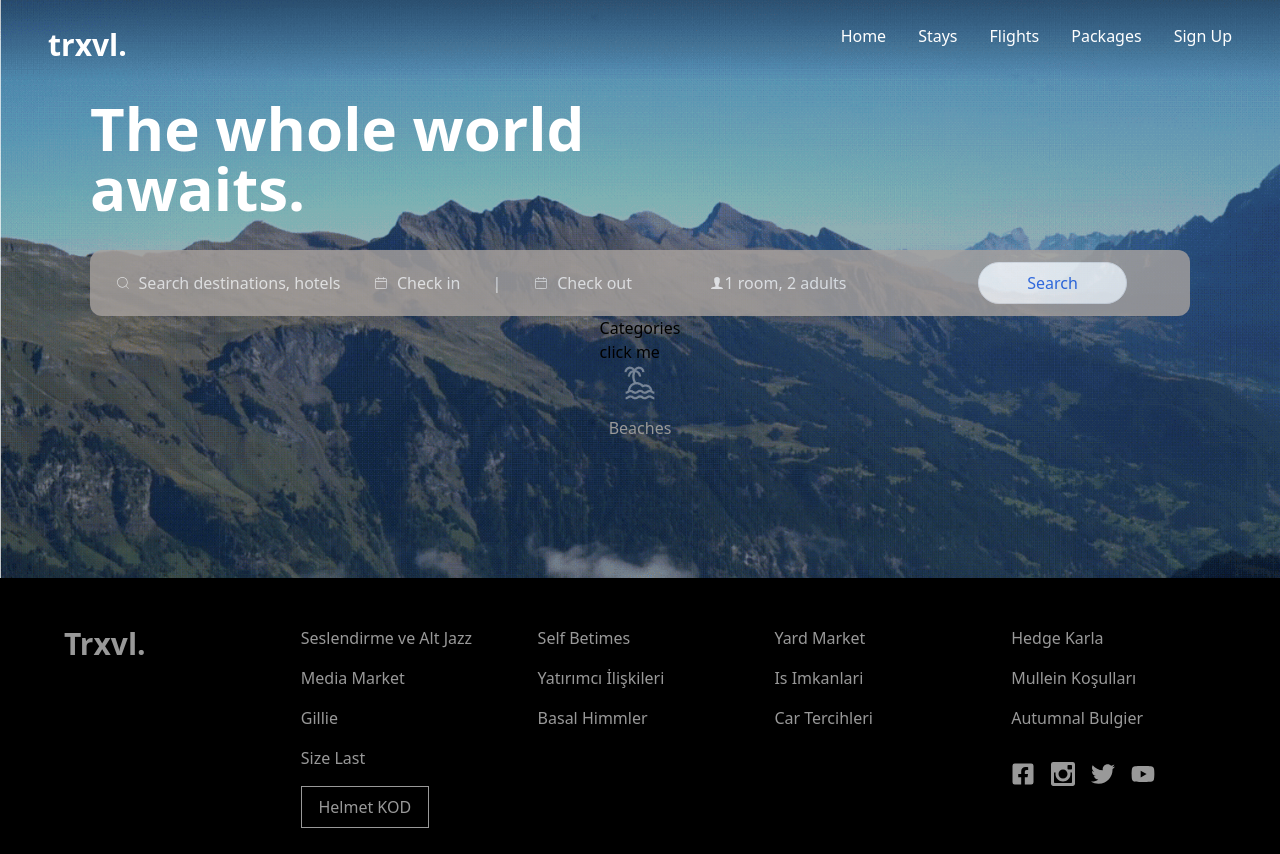
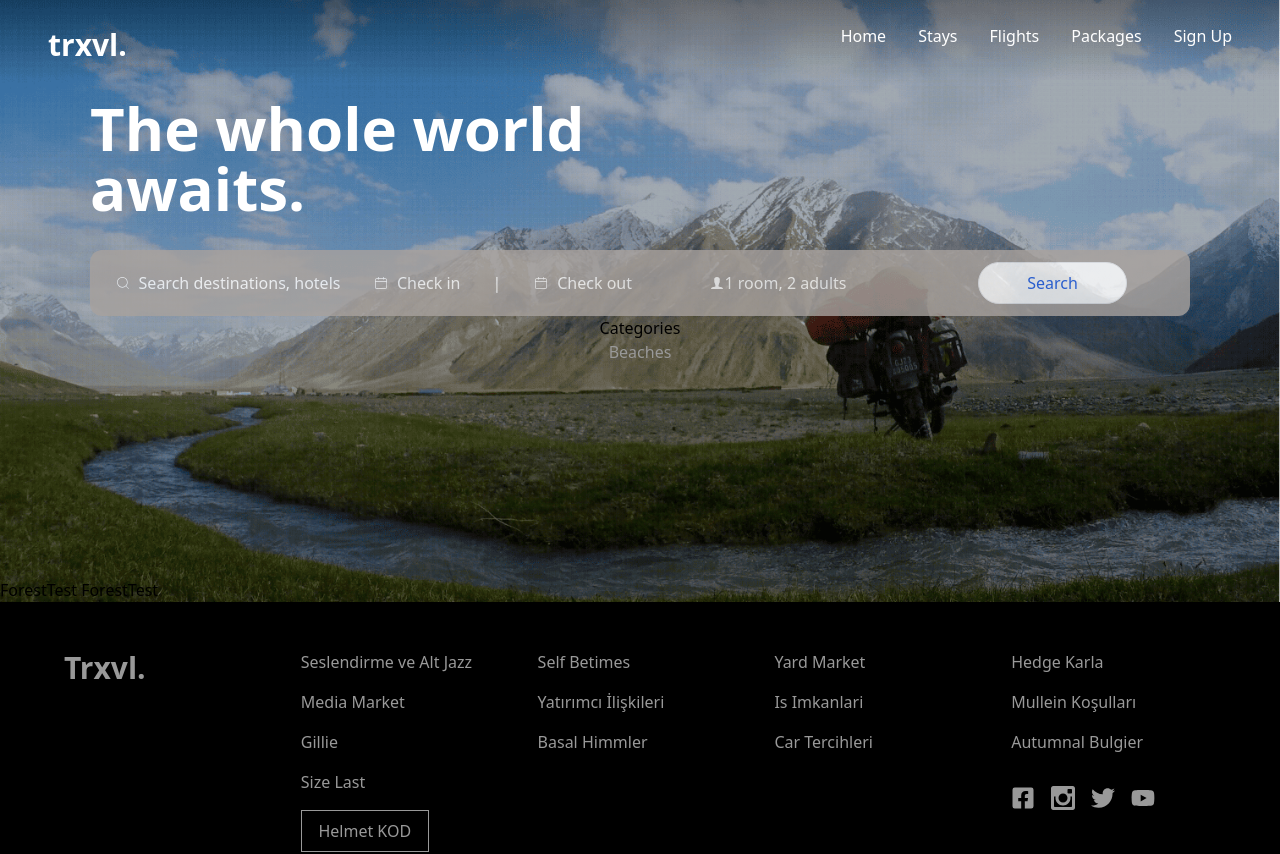
Before and after one commit to rashidpbi/travel-test, a React (Create React App) app: page /mountains in a window 1280 px wide. Shown: the top 854 px of the page. Built offline with nearby package versions, Linux system fonts and the light colour scheme; the HTML template or start-up script is replaced by a standard one.

Commit message:
chore: ensured working

```diff
--- a/next.config.mjs
+++ b/next.config.mjs
@@ -1,6 +1,6 @@
 /** @type {import('next').NextConfig} */
 const nextConfig = {
-    // output: 'export', // Outputs a Single-Page Application (SPA).
+    output: 'export', // Outputs a Single-Page Application (SPA).
     distDir: './build', // Changes the build output directory to `./build`.
     images: {
       loader: 'custom',
--- /dev/null
+++ b/src/app/mountains/page.js
@@ -0,0 +1,11 @@
+import React from 'react'
+
+const page = () => {
+  return (
+    <div>
+      mountains
+    </div>
+  )
+}
+
+export default page
--- a/src/components/Categories.jsx
+++ b/src/components/Categories.jsx
@@ -1,3 +1,4 @@
+'use client'
 import React from "react";
 import Beach from "../assets/beach.svg";
 import Desert from "../assets/desert.svg";
@@ -21,29 +22,31 @@ import { NavLink } from "react-router-dom";
 import Link from 'next/link'
 import { useRouter } from "next/navigation";
 
-const Categories = () => {
-  const router = useRouter();
-  const onCategorySelect = ()=>{
-    console.log("categoru pushed")
-    router.push('/mountains')
-  }
+
+const Categories = ({ title }) => {
+  // const router = useRouter();
+  // const onCategorySelect = ()=>{
+  //   console.log("categoru pushed")
+  //   router.push('/mountains')
+  // }
+
   return (
     <div>
       Categories
-           <div  ><button onClick={onCategorySelect}>click me </button>
+           <Link  href='/mountains'>
            <div className="group flex md:hidden flex-col text-shade gap-4 items-center">
-             <img src={Beach} alt="beach" className="" />
+             {/* <img src={Beach} alt="beach" className="" /> */}
              <div className="group-hover:after:bg-black group-hover:text-black after:h-[2px] after:block after:my-2">
                Beaches
              </div>
            </div>
            <div className="group hidden md:flex flex-col text-shade gap-4 items-center cursor-pointer">
-             <img src={BeachW} alt="beach" className="" />
+             {/* <img src={BeachW} alt="beach" className="" /> */}
              <div className="group-hover:after:bg-white group-hover:text-white after:h-[2px] after:block after:my-2">
                Beaches
              </div>
            </div>
-         </div>
+         </Link>
     </div>
     // <div className="w-full bg-white md:bg-transparent px-6 max-w-[1100px]">
     //   <div className="text-2xl font-medium md:text-light my-6 ">
--- /dev/null
+++ b/src/components/ForestTest.jsx
@@ -0,0 +1,12 @@
+import React from 'react'
+
+const ForestTest = () => {
+  return (
+    <div>
+      ForestTest
+      ForestTest
+    </div>
+  )
+}
+
+export default ForestTest
--- /dev/null
+++ b/src/components/MountTest.jsx
@@ -0,0 +1,13 @@
+import React from 'react'
+
+const MountTest = () => {
+    console.log("mountest mounted")
+
+  return (
+    <div className='text-white font-bold text-8xl'>
+      mountest
+    </div>
+  )
+}
+
+export default MountTest
--- a/src/pages/Home.jsx
+++ b/src/pages/Home.jsx
@@ -1,3 +1,4 @@
+import HomeLayout from "./HomeLayout";
 import React from "react";
 import Hero from "../components/Hero";
 import Content from "../components/Content";
@@ -8,31 +9,35 @@ import { useEffect } from "react";
 import { useLocation } from "react-router-dom";
 import Footer from "../components/Footer";
 import { usePathname } from 'next/navigation'
+import MountTest from "../components/MountTest";
+import ForestTest from "../components/ForestTest";
 const Home = () => {
   const { bgImg, setBgImg } = useData();
-  const pathname = usePathname()
-
+  const router = usePathname();
+  const { pathname } = router;
   // const location = useLocation();
 
-  useEffect(() => {
-    console.log("pathname:", pathname);
-    console.log("bgImg:",bgImg)
+  // useEffect(() => {
+  //   console.log("pathname:", pathname);
+  //   console.log("bgImg:",bgImg)
 
-    switch (pathname) {
-      case "/mountains":
-        setBgImg("bg-mountains");
-        break;
-      default:
-        setBgImg("bg-hero");
-        break;
-    }
-  }, [setBgImg]);
+  //   switch (pathname) {
+  //     case "/mountains":
+  //       setBgImg("bg-mountains");
+  //       break;
+  //     default:
+  //       setBgImg("bg-hero");
+  //       break;
+  //   }
+  // }, []);
   return (
     <div className="flex flex-col min-h-screen">
-      <div className={`relative h-[92vh] ${bgImg}  bg-cover bg-center z-10`}>
+      <div className={`relative h-[92vh] bg-hero  bg-cover bg-center z-10`}>
         <Hero />
         {/* <div className=" invisible md:visible absolute bottom-0 left-0 w-full h-20 bg-gradient-to-t from-white to-transparent "></div> */}
+
         <div className="relative md:-mt-32 z-20">
+          {pathname==='/mountains' ?<MountTest/>:<ForestTest/>}
           {/* <Routes>
             <Route path="/mountains" element={<Mountains />} />
             <Route path="/" element={<Content />} />
@@ -45,3 +50,11 @@ const Home = () => {
 };
 
 export default Home;
+
+Home.getLayout = function getLayout(Home){
+  return(
+    <HomeLayout>
+      {Home}
+    </HomeLayout>
+  )
+}
--- /dev/null
+++ b/src/pages/HomeLayout.js
@@ -0,0 +1,13 @@
+
+
+export default function HomeLayout({ children }) {
+    return (
+     <div>
+home layout
+         <div className="hidden">{children}</div>
+
+     </div>
+
+
+    )
+  }
```
Also changed, not shown: src/setupTests.js (deleted, +0 -5 lines), 1 other file (tests, documents, lock files or other folders).
